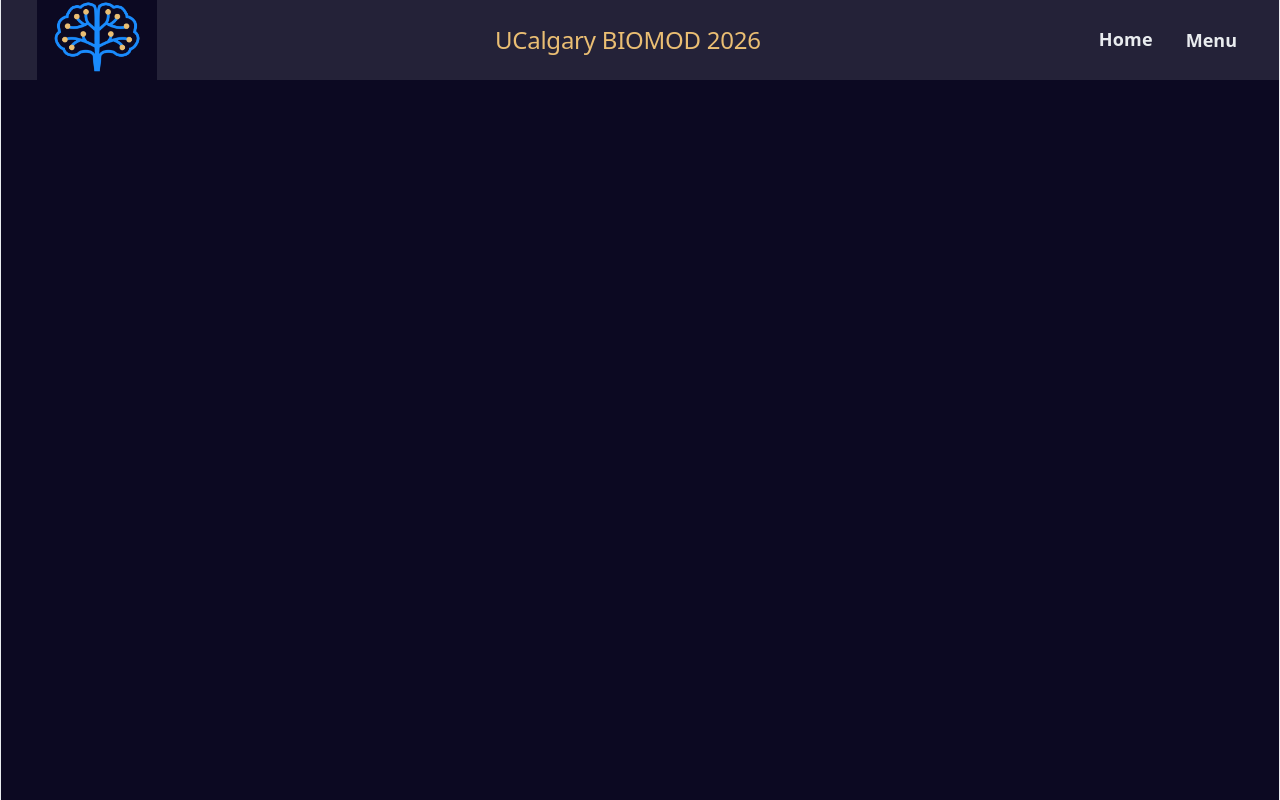
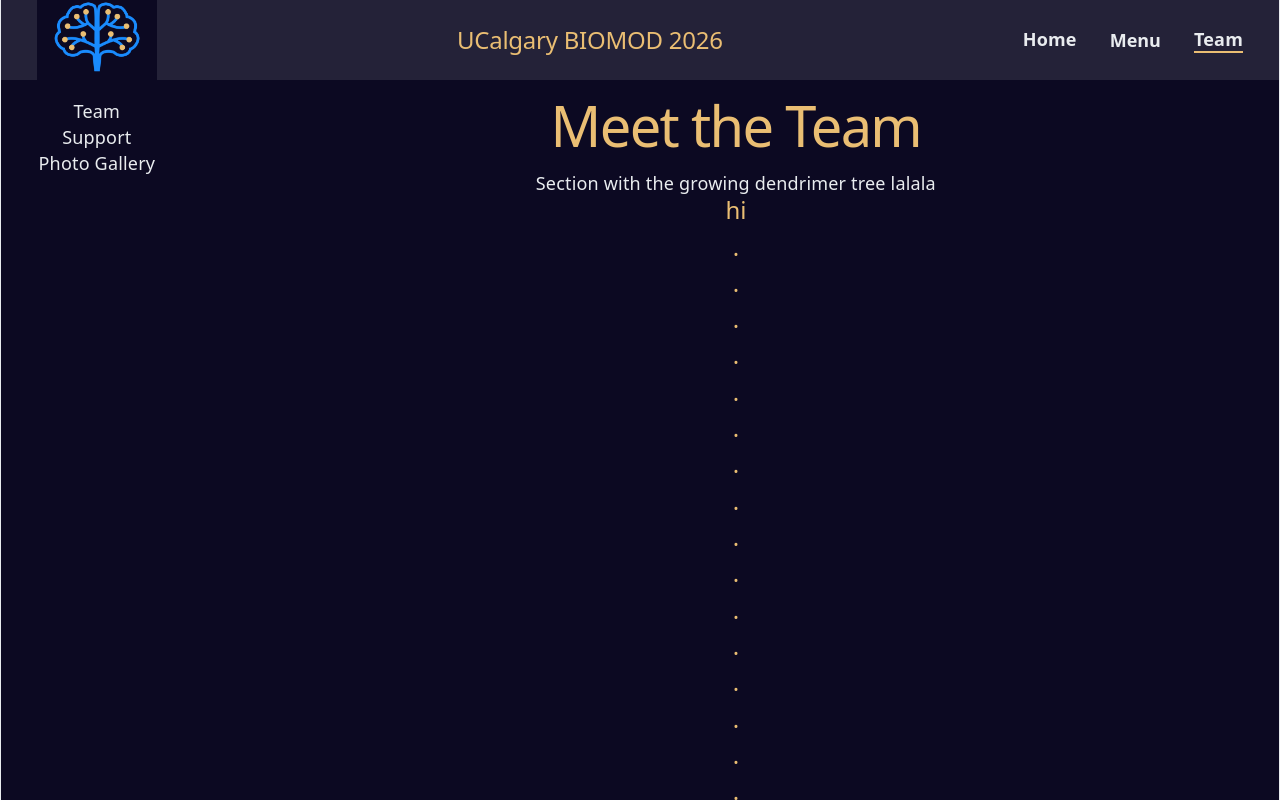
Before and after one commit to UCalgary-BIOMOD/UCalgary-BIOMOD-2026-Wiki, a React (Vite) app in the folder biomod-wiki/: page /team in a window 1280 px wide. Shown: the top 800 px of the page. Built offline with nearby package versions, Linux system fonts and the light colour scheme.

Commit message:
feat: Add Team page
- Added a Team page to the navigation bar, basically copied the formatting of the Home and Menu/Test pages

```diff
--- a/biomod-wiki/src/App.jsx
+++ b/biomod-wiki/src/App.jsx
@@ -3,6 +3,7 @@ import './App.css'
 import { BrowserRouter, Routes, Route } from "react-router-dom";
 import Test from "/src/features/test/Test.jsx"
 import Home from "/src/features/home/Home.jsx"
+import Team from "/src/features/team/Team.jsx"
 import NavBar from "/src/Components/NavBar.jsx"
 function App() {
 
@@ -13,6 +14,7 @@ function App() {
       <Routes>
         <Route path = "/" element = {<Home />} />
         <Route path = "/test" element = {<Test />} />
+        <Route path = "/team" element = {<Team />} />
       </Routes>
     </BrowserRouter>
   )
--- a/biomod-wiki/src/Components/NavBar.jsx
+++ b/biomod-wiki/src/Components/NavBar.jsx
@@ -34,7 +34,9 @@ export default function NavBar() {
                         </li>
                     </ul>
                 </li>
-
+                <li>
+                    <NavLink to="/team">Team</NavLink>
+                </li>
             </ul>
         </nav>
     )
--- /dev/null
+++ b/biomod-wiki/src/features/team/Team.jsx
@@ -0,0 +1,106 @@
+import content from "./team-content.json"
+import TextBlock from "/src/Components/TextComponents.jsx"
+import LinkWrapper from "/src/Components/LinkComponents.jsx"
+import PageLayout from "/src/Components/PageLayout.jsx"
+/*Need to import pop-up card component*/
+
+export default function Team() {
+    const sections = [
+        {
+            id: "team",
+            title: "Team",
+            render: () => (
+                <>
+                    <TextBlock {...content.Team}/>
+                    <h2>hi</h2>
+                    <h2>.</h2>
+                    <h2>.</h2>
+                    <h2>.</h2>
+                    <h2>.</h2>
+                    <h2>.</h2>
+                    <h2>.</h2>
+                    <h2>.</h2>
+                    <h2>.</h2>
+                    <h2>.</h2>
+                    <h2>.</h2>
+                    <h2>.</h2>
+                    <h2>.</h2>
+                    <h2>.</h2>
+                    <h2>.</h2>
+                    <h2>.</h2>
+                    <h2>.</h2>
+                    <h2>.</h2>
+                    <h2>.</h2>
+                    <h2>.</h2>
+                    <h2>.</h2>
+                    <h2>.</h2>
+                </>
+            )
+        },
+        {
+            id: "support",
+            title: "Support",
+            render: () => (
+                <>
+                    <TextBlock {...content.Support}/>
+                    <h2>meow</h2>
+                    <h2>.</h2>
+                    <h2>.</h2>
+                    <h2>.</h2>
+                    <h2>.</h2>
+                    <h2>.</h2>
+                    <h2>.</h2>
+                    <h2>.</h2>
+                    <h2>.</h2>
+                    <h2>.</h2>
+                    <h2>.</h2>
+                    <h2>.</h2>
+                    <h2>.</h2>
+                    <h2>.</h2>
+                    <h2>.</h2>
+                    <h2>.</h2>
+                    <h2>.</h2>
+                    <h2>.</h2>
+                    <h2>.</h2>
+                    <h2>.</h2>
+                    <h2>.</h2>
+                    <h2>.</h2>
+                </>
+            )
+        },
+        {
+            id: "photoGallery",
+            title: "Photo Gallery",
+            render: () => (
+                <>
+                    <TextBlock {...content.PhotoGallery}/>
+                    <h2>woof</h2>
+                    <h2>.</h2>
+                    <h2>.</h2>
+                    <h2>.</h2>
+                    <h2>.</h2>
+                    <h2>.</h2>
+                    <h2>.</h2>
+                    <h2>.</h2>
+                    <h2>.</h2>
+                    <h2>.</h2>
+                    <h2>.</h2>
+                    <h2>.</h2>
+                    <h2>.</h2>
+                    <h2>.</h2>
+                    <h2>.</h2>
+                    <h2>.</h2>
+                    <h2>.</h2>
+                    <h2>.</h2>
+                    <h2>.</h2>
+                    <h2>.</h2>
+                    <h2>.</h2>
+                    <h2>.</h2>
+                </>
+            )
+        },
+    ]
+    return (
+        <PageLayout sections = {sections}/>
+    )
+}
--- /dev/null
+++ b/biomod-wiki/src/features/team/team-content.json
@@ -0,0 +1,17 @@
+{
+    "Team": {
+        "heading": "Meet the Team",
+        "size": "h1",
+        "text": "Section with the growing dendrimer tree lalala"
+    },
+    "Support": {
+        "heading": "Support",
+        "size": "h1",
+        "text": "Section with faculty and student mentors"
+    },
+    "PhotoGallery": {
+        "heading": "Photo Gallery",
+        "size": "h1",
+        "text": "Section with photo gallery"
+    }
+}
```
